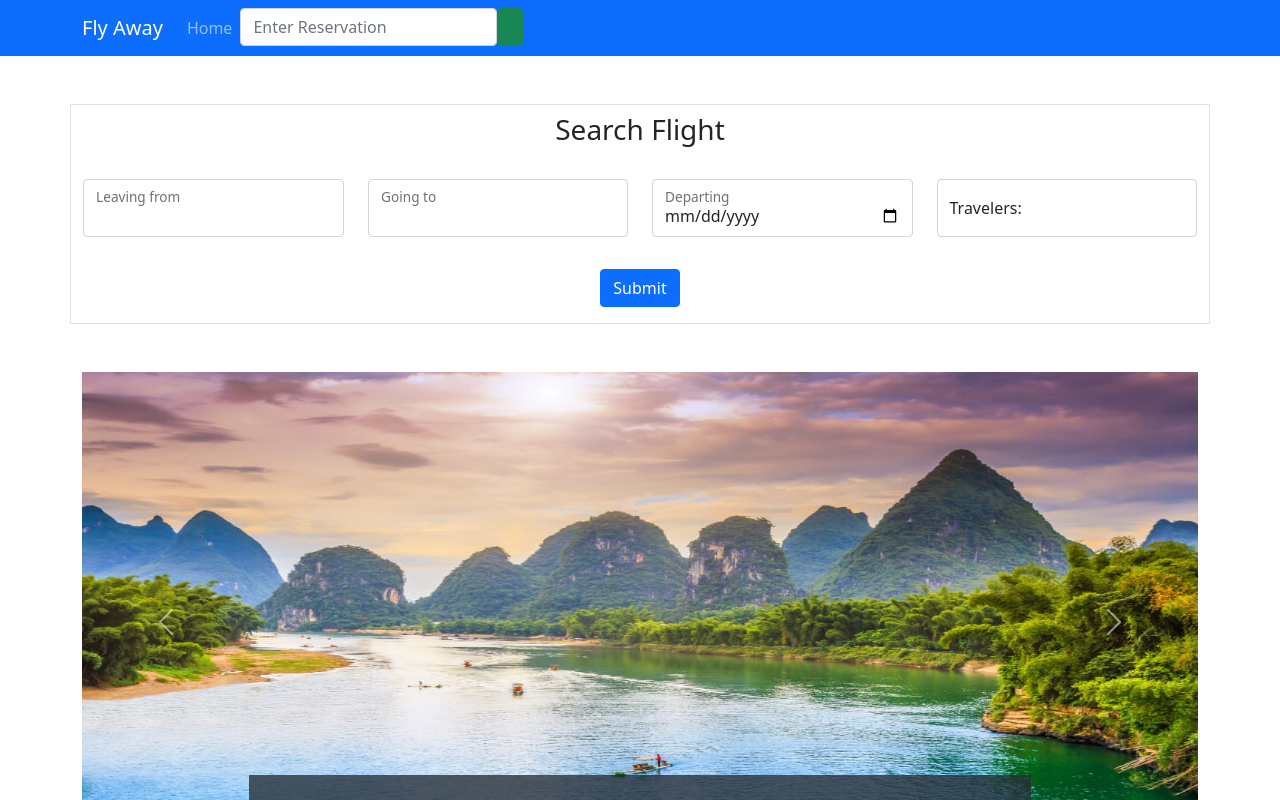
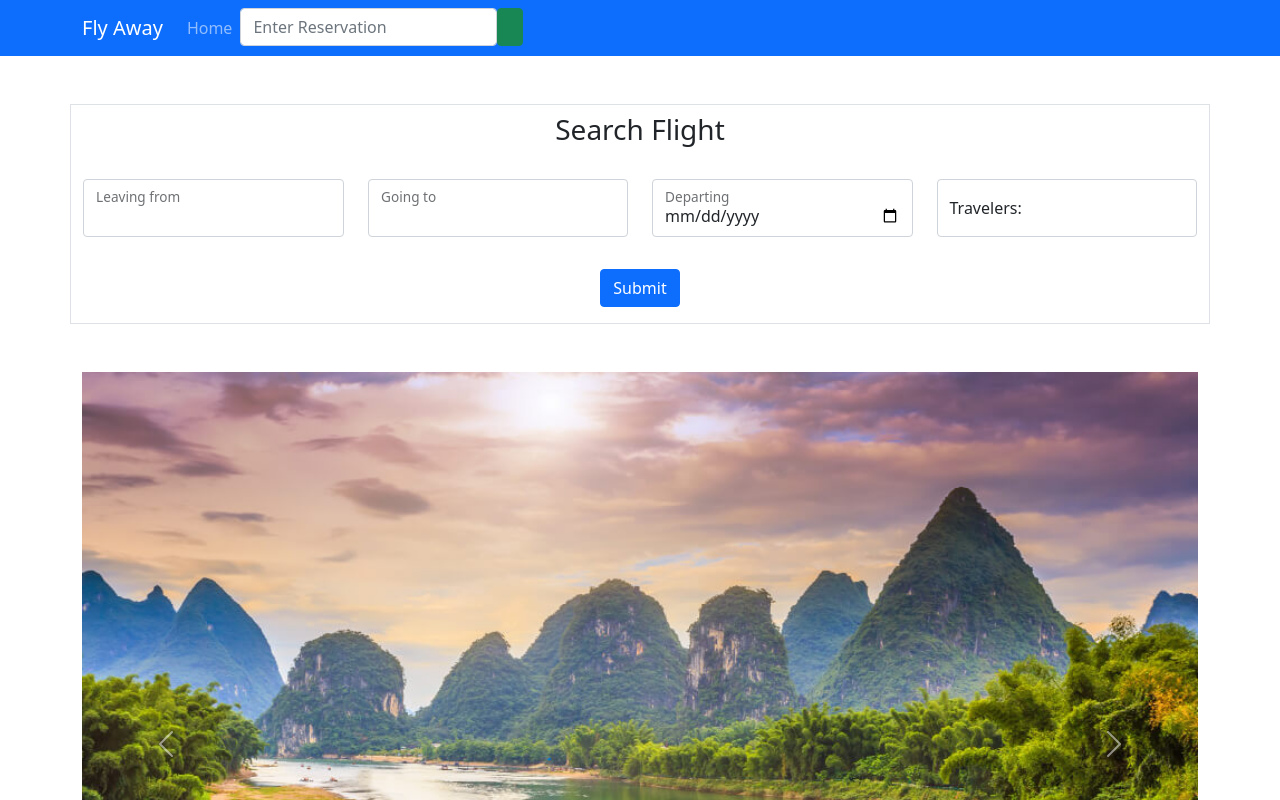
Before and after one commit to Digital-Dreamers/fly_away_client, a React (Create React App) app in the folder src/: page / in a window 1280 px wide. Shown: the top 800 px of the page. Built offline with nearby package versions, Linux system fonts and the light colour scheme; the HTML template or start-up script is replaced by a standard one.

Commit message:
My current changes

```diff
--- a/src/components/subcomponents/Content.js
+++ b/src/components/subcomponents/Content.js
@@ -8,14 +8,14 @@ function Content() {
     <>
       <Carousel fade>
         <Carousel.Item>
-          <img src={passportImg} alt="Passport" className='d-block w-100' style={{maxHeight: '500px'}}/>
+          <img src={passportImg} alt="Passport" className='d-block w-100'/>
           <Carousel.Caption className='bg-gray-out'>
             <h2>The Vacation of your life</h2>
             <h4>Book it with Fly Away!</h4>
           </Carousel.Caption>
         </Carousel.Item>
         <Carousel.Item>
-          <img src={peakImg} alt="Peak Bamboo"  className='d-block w-100' style={{maxHeight: '500px'}}/>
+          <img src={peakImg} alt="Peak Bamboo"  className='d-block w-100'/>
           <Carousel.Caption className='bg-gray-out' >
             <h4>Tropical Paradise</h4>
           </Carousel.Caption>
```
